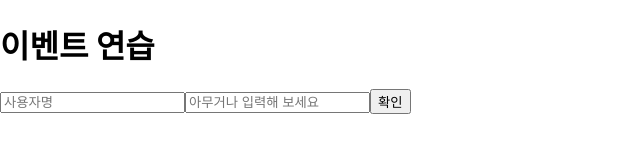
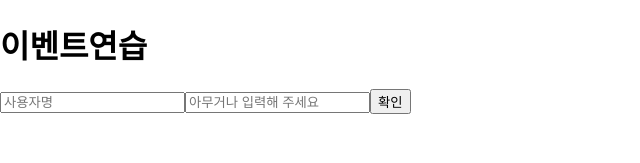
Before and after one commit to Gyumong/react, a React (Create React App) app: page / in a window 1280 px wide. Shown: the top 163 px of the page, without its empty margins (0-640 px from the left). Built offline with nearby package versions, Linux system fonts and the light colour scheme.

Commit message:
EventPractice useState-문자열

```diff
--- a/src/EventPractice.js
+++ b/src/EventPractice.js
@@ -1,49 +1,41 @@
-import React,{Component} from 'react';
+import React,{useState} from 'react';
 
-class EventPractice extends Component{
-  state = {
-    username:'',
-    message: ''
+const EventPractice=()=>{
+  const [username, setUsername] = useState('');
+  const [message, setMessage] = useState('');
+  const onChangeUsername = e => setUsername(e.target.value);
+  const onChangeMessage = e=>setMessage(e.target.value);
+  const onClick=()=>{
+    alert(username+': '+message);
+    setUsername('');
+    setMessage('');
+  };
+  const onKeyPress = e =>{
+    if(e.key === 'Enter'){
+      onClick();
     }
-
-  handleChange=(e)=>{
-    this.setState({
-      [e.target.name]:e.target.value
-    });
-  }
-  handleClick=()=>{
-    alert(this.state.username +': '+this.state.message);
-    this.setState({
-      username:'',
-      message:''
-    });
-  }
-  handleKeyPress = (e) =>{
-    if(e.key === 'Enter'){
-      this.handleClick();
-    }
-  }
-
-  render(){
+  };
   return(
     <div>
-      <h1>이벤트 연습</h1>
-      <input type="text" name="username"
+      <h1>이벤트연습</h1>
+      <input
+        type="text"
+        name="username"
         placeholder="사용자명"
-      value={this.state.username}
-      onChange={this.handleChange}
+        value={username}
+        onChange={onChangeUsername}
         />
-
-      <input type="text" name="message"
-      placeholder="아무거나 입력해 보세요"
-      value={this.state.message}
-      onChange={this.handleChange}
-      onKeyPress={this.handleKeyPress}
+      <input
+        type="text"
+        name="message"
+        placeholder="아무거나 입력해 주세요"
+        value={message}
+        onChange={onChangeMessage}
+        onKeyPress={onKeyPress}
         />
-      <button onClick={this.handleClick}>확인</button>
+      <button onClick={onClick}>확인</button>
     </div>
   );
-  }
-}
+};
 
 export default EventPractice;
```
Lines whose indentation alone changed are shown as unchanged.
